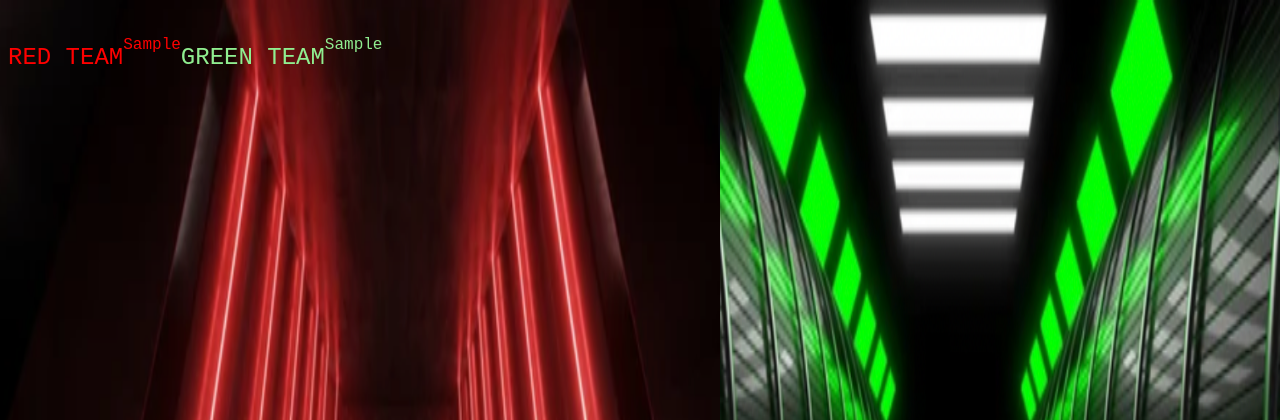
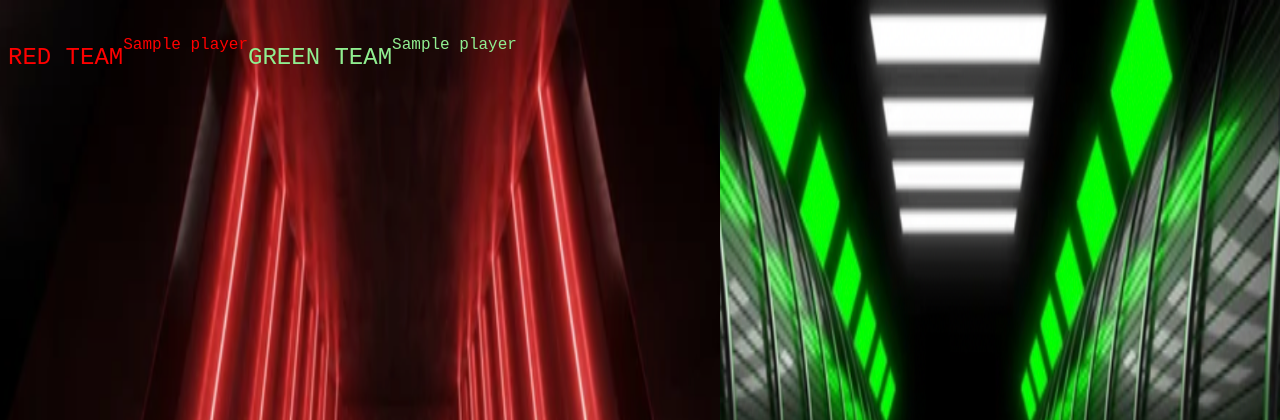
Before and after one commit to gaberay2022/Software-Engineer-Project, a Flask app: template templates/GamePlayScreen.html in a window 1280 px wide. Shown: the top 420 px of the page. Run offline with Flask 2, Linux system fonts and the light colour scheme; the template is opened without the code that fills it: most values are stand-ins (such as "Sample title", 1, 10 or a date in 2020); some libraries are stand-ins or nearby versions.

Commit message:
Updating user input into database, and how information is fetched for the game screen

```diff
--- a/main.py
+++ b/main.py
@@ -17,18 +17,16 @@ def home():
 def GamePlayScreen():
     conn = get_db_connection()
     cur = conn.cursor()
-    cur.execute('SELECT codename FROM player WHERE id = 1;')
+    cur.execute('SELECT codename FROM player')
     result1 = cur.fetchall()
+    players=[]
     for x in result1:
-        players1 = x[0]
-    cur.execute('SELECT codename FROM player WHERE id = 2;')
-    result2 = cur.fetchall()
-    for x in result2:
-        players2 = x[0]
+        players.append(x[0])
     cur.close()
+    conn.close()
     if request.method == 'POST':
         return redirect(url_for('index'))
-    return render_template('GamePlayScreen.html', player1=players1, player2=players2)
+    return render_template('GamePlayScreen.html', player=players)
 
 @Lasertag.route('/PlayerEntryScreen', methods=['GET','POST'])
 def DBInsert():
@@ -36,14 +34,17 @@ def DBInsert():
         fn = request.form['player-1-fn']
         ln = request.form['player-1-ln']
         cn = request.form['player-1-cn']
-    print(fn, ln ,cn)
-    conn = get_db_connection()
-    cur = conn.cursor()
-    cur.execute('INSERT INTO player (first_name, last_name, codename) VALUES(%s,%s,%s)', (fn,ln,cn))
-    cur.close()
-    conn.commit()
-    conn.close()
-    return render_template("PlayerEntryScreen.html")
+        print(fn, ln, cn)
+    if (not fn) or (not ln) or (not cn):
+        return render_template("PlayerEntryScreen.html")
+    else:
+        conn = get_db_connection()
+        cur = conn.cursor()
+        cur.execute('INSERT INTO player (first_name, last_name, codename) VALUES(%s,%s,%s)', (fn,ln,cn))
+        cur.close()
+        conn.commit()
+        conn.close()
+        return render_template("PlayerEntryScreen.html")
 
 if __name__ == '__main__':
     Lasertag.run()
--- a/templates/GamePlayScreen.html
+++ b/templates/GamePlayScreen.html
@@ -14,9 +14,9 @@
 <h2></h2>
 <div class = "form-wrapper">
 <p style="font-family:'Courier New'; color: red; font-size: x-large; align-self: flex-start;">RED TEAM</p>
-<p style="font-family: 'Courier New'; color:red">{{player1}}</p>
+<p style="font-family: 'Courier New'; color:red">{{player[0]}}</p>
 <p style="font-family:'Courier New'; color: lightgreen; font-size: x-large;">GREEN TEAM</p>
-<p style="font-family: 'Courier New'; color: lightgreen;">{{player2}}</p>
+<p style="font-family: 'Courier New'; color: lightgreen;">{{player[1]}}</p>
 
 </div>
 </body>
```
